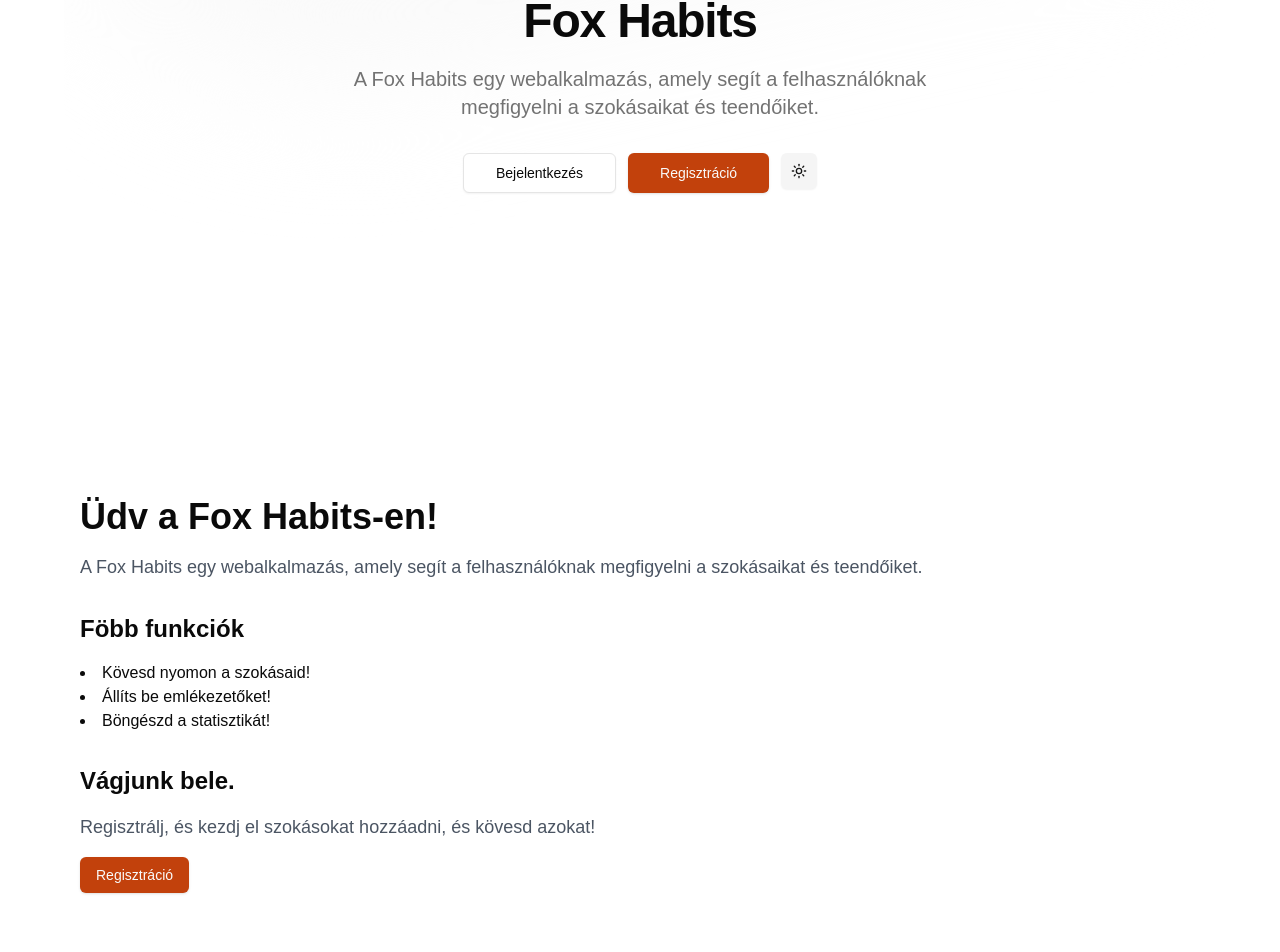
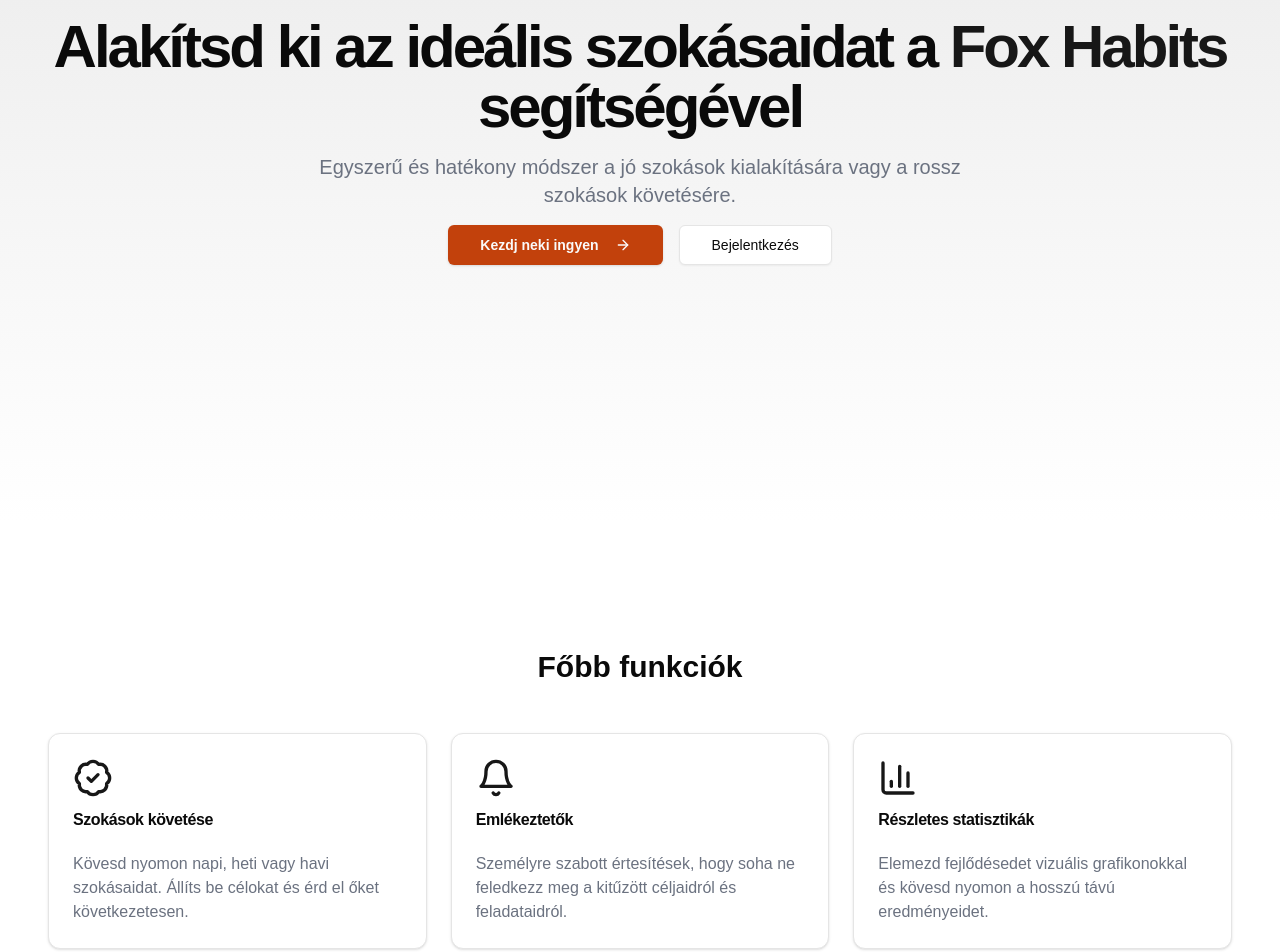
Before and after one commit to ldaniel2726/FoxHabits, a Next.js app: page / in a window 1280 px wide. Shown: the part 319-1271 px from the top of the page. Built offline with nearby package versions, Linux system fonts and the light colour scheme; no server answers.

Commit message:
new homepage

```diff
--- a/src/app/layout.tsx
+++ b/src/app/layout.tsx
@@ -30,7 +30,7 @@
       <body
         className={`${geistSans.variable} ${geistMono.variable} antialiased m-auto`}
       >
-        <div className="m-auto px-12 sm:px-16">
+        <div className="m-auto">
           <Header />
           {children}
         </div>
--- a/src/app/page.tsx
+++ b/src/app/page.tsx
@@ -1,38 +1,102 @@
 import Link from "next/link";
-import Hero from "@/components/hero";
 import { Button } from "@/components/ui/button";
 import Footer from "@/components/footer";
+import { Card, CardContent, CardHeader, CardTitle } from "@/components/ui/card";
+import { BadgeCheck, Bell, BarChart3, ArrowRight } from "lucide-react";
 
 export default function Home() {
   return (
-    <div>
-      <Hero />
-      <div className="container mx-auto px-4 py-16">
-        <h1 className="text-4xl font-bold mt-12">Üdv a Fox Habits-en!</h1>
-        <p className="text-lg text-gray-600 mt-4">
-          A Fox Habits egy webalkalmazás, amely segít a felhasználóknak
-          megfigyelni a szokásaikat és teendőiket.
-        </p>
-        <div className="mt-8">
-          <h2 className="text-2xl font-bold">Föbb funkciók</h2>
-          <ul className="list-disc list-inside mt-4">
-            <li>Kövesd nyomon a szokásaid!</li>
-            <li>Állíts be emlékezetőket!</li>
-            <li>Böngészd a statisztikát!</li>
-          </ul>
-        </div>
-        <div className="mt-8">
-          <h2 className="text-2xl font-bold">Vágjunk bele.</h2>
-          <p className="text-lg text-gray-600 mt-4">
-            Regisztrálj, és kezdj el szokásokat hozzáadni, és kövesd azokat!
-          </p>
-          <div className="mt-4">
-            <Link href="/signup">
-              <Button>Regisztráció</Button>
-            </Link>
+    <div className="flex flex-col min-h-screen">
+      <main className="flex-grow">
+        <section className="bg-gradient-to-b from-primary/10 to-background py-64">
+          <div className="px-12 md:px-6">
+            <div className="flex flex-col items-center space-y-4 text-center">
+              <h1 className="text-3xl font-bold tracking-tighter sm:text-4xl md:text-5xl lg:text-6xl">
+                Alakítsd ki az ideális szokásaidat a{" "}
+                <span className="text-primary">Fox Habits</span> segítségével
+              </h1>
+              <p className="mx-auto max-w-[700px] text-gray-500 md:text-xl dark:text-gray-400">
+                Egyszerű és hatékony módszer a jó szokások kialakítására vagy a rossz szokások követésére.
+              </p>
+              <div className="space-x-4">
+                <Link href="/signup">
+                  <Button size="lg" className="font-semibold">
+                    Kezdj neki ingyen
+                    <ArrowRight className="ml-2 h-4 w-4" />
+                  </Button>
+                </Link>
+                <Link href="/login">
+                  <Button variant="outline" size="lg">
+                    Bejelentkezés
+                  </Button>
+                </Link>
+              </div>
+            </div>
           </div>
-        </div>
-      </div>
+        </section>
+
+        <section className="px-12 py-32">
+          <h2 className="text-3xl font-bold text-center mb-12">Főbb funkciók</h2>
+          <div className="grid grid-cols-1 md:grid-cols-3 gap-6">
+            <Card>
+              <CardHeader>
+                <BadgeCheck className="w-10 h-10 text-primary mb-2" />
+                <CardTitle>Szokások követése</CardTitle>
+              </CardHeader>
+              <CardContent>
+                <p className="text-gray-500">
+                  Kövesd nyomon napi, heti vagy havi szokásaidat.
+                  Állíts be célokat és érd el őket következetesen.
+                </p>
+              </CardContent>
+            </Card>
+            <Card>
+              <CardHeader>
+                <Bell className="w-10 h-10 text-primary mb-2" />
+                <CardTitle>Emlékeztetők</CardTitle>
+              </CardHeader>
+              <CardContent>
+                <p className="text-gray-500">
+                  Személyre szabott értesítések, hogy soha ne feledkezz meg
+                  a kitűzött céljaidról és feladataidról.
+                </p>
+              </CardContent>
+            </Card>
+            <Card>
+              <CardHeader>
+                <BarChart3 className="w-10 h-10 text-primary mb-2" />
+                <CardTitle>Részletes statisztikák</CardTitle>
+              </CardHeader>
+              <CardContent>
+                <p className="text-gray-500">
+                  Elemezd fejlődésedet vizuális grafikonokkal és
+                  kövesd nyomon a hosszú távú eredményeidet.
+                </p>
+              </CardContent>
+            </Card>
+          </div>
+        </section>
+
+        <section className="px-12 py-32">
+          <Card className="bg-primary/5 border-0">
+            <CardContent className="p-8 text-center">
+              <h2 className="text-2xl font-bold mb-4">
+                Készen állsz a változásra?
+              </h2>
+              <p className="text-gray-500 mb-6 max-w-[600px] mx-auto">
+                Csatlakozz most, és kezdd el felépíteni azokat a szokásokat,
+                amelyek jobbá teszik az életed. Az első 30 nap teljesen ingyenes!
+              </p>
+              <Link href="/signup">
+                <Button size="lg" className="font-semibold">
+                  Ingyenes regisztráció
+                  <ArrowRight className="ml-2 h-4 w-4" />
+                </Button>
+              </Link>
+            </CardContent>
+          </Card>
+        </section>
+      </main>
       <Footer />
     </div>
   );
```
